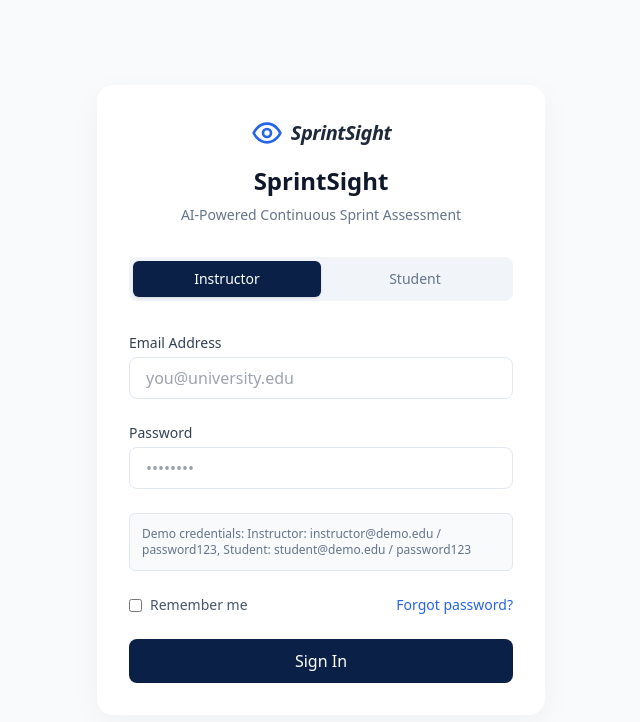
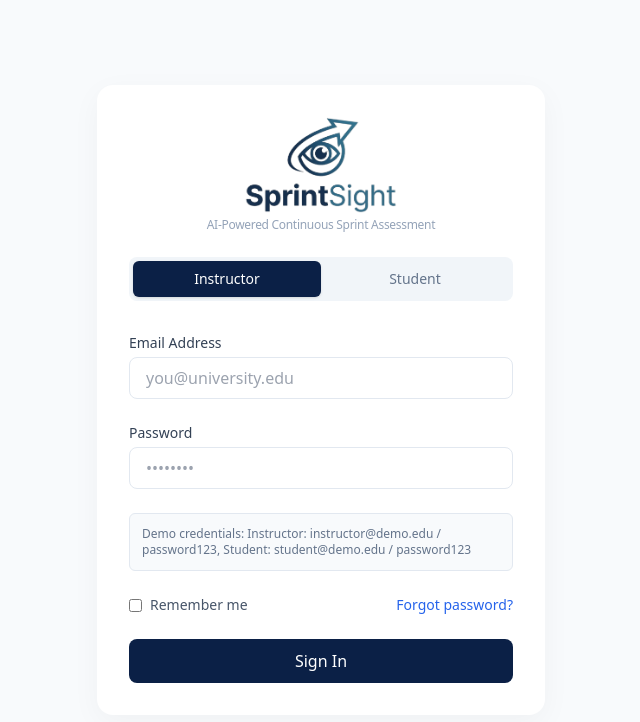
Before and after one commit to Sprint-Sight/CS480_SprintSight, a Next.js app in the folder frontend/: page /login in a window 1280 px wide. Shown: the top 722 px of the page, without its empty margins (319-959 px from the left). Built offline with nearby package versions, Linux system fonts and the light colour scheme.

Commit message:
update frontend small features and design

```diff
--- a/frontend/src/app/(auth)/login/page.tsx
+++ b/frontend/src/app/(auth)/login/page.tsx
@@ -2,7 +2,7 @@
 
 import React, { useState } from "react";
 import Link from "next/link";
-import { Eye } from "lucide-react";
+import Image from "next/image";
 import { useRouter } from "next/navigation";
 
 const DEMO_CREDENTIALS = {
@@ -41,19 +41,25 @@ export default function LoginPage() {
     <div className="min-h-screen flex items-center justify-center bg-slate-50 p-4">
       <div className="bg-white w-full max-w-md rounded-2xl shadow-[0_8px_30px_rgb(0,0,0,0.04)] p-8">
 
-        {/* Logo & Header */}
-        <div className="flex flex-col items-center mb-8">
-          <div className="flex items-center gap-2 mb-4 text-blue-600">
-            <Eye className="w-8 h-8" />
-            <span className="text-xl font-bold italic tracking-tight text-slate-800">SprintSight</span>
-          </div>
-          <h1 className="text-2xl font-bold text-slate-900 mb-2">SprintSight</h1>
-          <p className="text-sm text-slate-500">AI-Powered Continuous Sprint Assessment</p>
+        {/* Logo & Subtitle */}
+        <div className="flex flex-col items-center mb-6">
+          <Image
+            src="/logo.png"
+            alt="SprintSight Logo"
+            width={320}
+            height={100}
+            priority
+            className="h-24 w-auto object-contain mb-1"
+          />
+          <p className="text-xs text-slate-400 font-medium tracking-tight">
+            AI-Powered Continuous Sprint Assessment
+          </p>
         </div>
 
         {/* Role Toggle */}
         <div className="flex bg-slate-100 rounded-lg p-1 mb-8">
           <button
+            type="button"
             onClick={() => setRole("instructor")}
             className={`flex-1 py-2 text-sm font-medium rounded-md transition-colors ${
               role === "instructor"
@@ -64,6 +70,7 @@ export default function LoginPage() {
             Instructor
           </button>
           <button
+            type="button"
             onClick={() => setRole("student")}
             className={`flex-1 py-2 text-sm font-medium rounded-md transition-colors ${
               role === "student"
```
